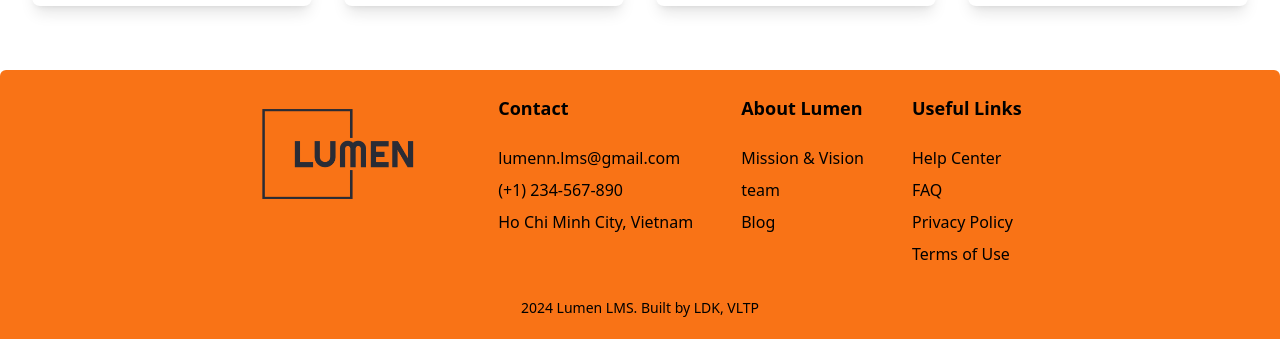
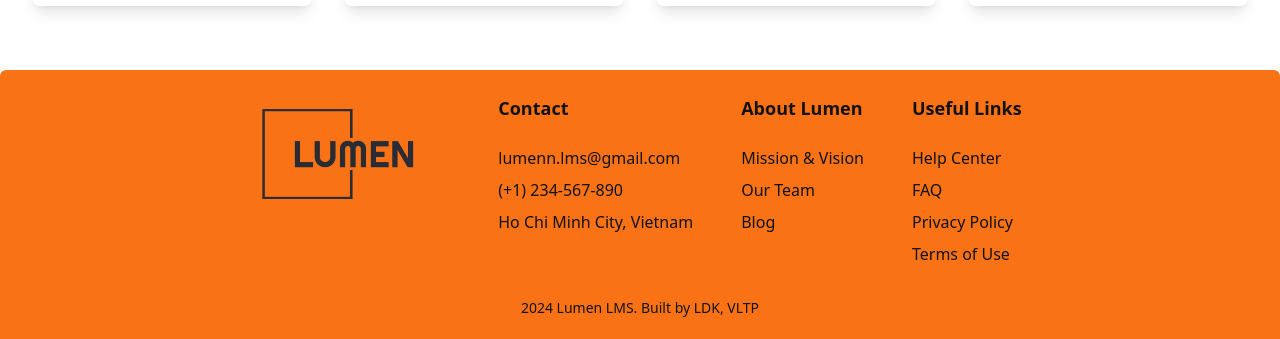
Before and after one commit to lekhoi2709/Lumen, a React (Vite) app in the folder client/: page / in a window 1280 px wide. Shown: the part 1236-1575 px from the top of the page. Built offline with nearby package versions, Linux system fonts and the light colour scheme.

Commit message:
fix: mistype in footer

```diff
--- a/client/src/components/footer.tsx
+++ b/client/src/components/footer.tsx
@@ -29,7 +29,7 @@ function Footer({ className }: { className?: string }) {
           link: "#",
         },
         {
-          title: t("team"),
+          title: t("footer.team"),
           link: "#",
         },
         {
@@ -63,7 +63,7 @@ function Footer({ className }: { className?: string }) {
   return (
     <footer
       className={twMerge(
-        "rounded-t-md w-full flex flex-col items-center justify-center p-6 bg-orange-500 text-black gap-8",
+        "rounded-t-md w-full flex flex-col items-center justify-center p-6 bg-orange-500 dark:bg-orange-600 text-[#121212] gap-8",
         className
       )}
     >
```
